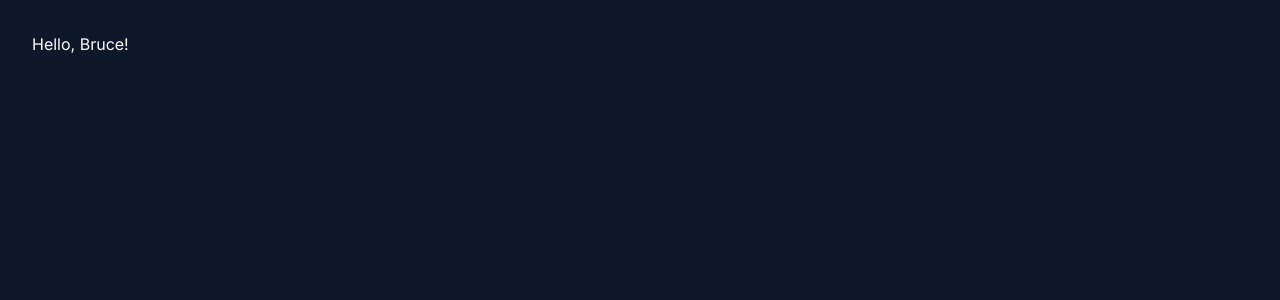
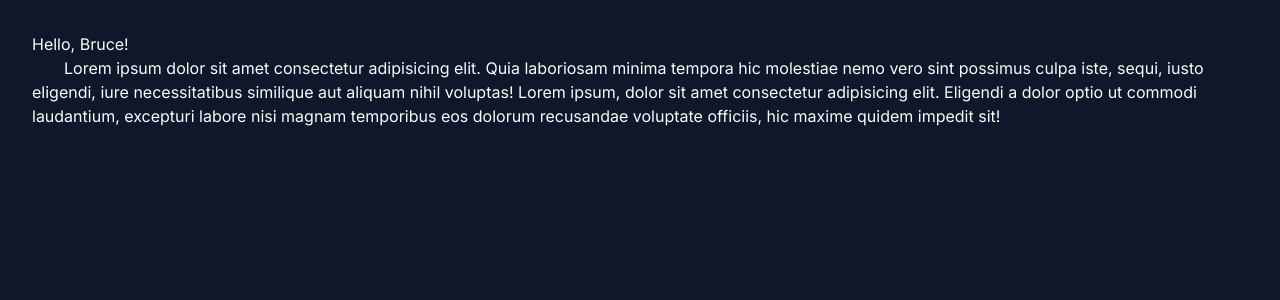
Before and after one commit to felipe7281/triatlhete-page, a Next.js app: page / in a window 1280 px wide. Shown: the top 300 px of the page. Built offline with nearby package versions, Linux system fonts and the light colour scheme.

Commit message:
learning tailwind selectors

```diff
--- a/src/app/page.tsx
+++ b/src/app/page.tsx
@@ -2,6 +2,7 @@ export default function Home() {
   return (
     <div className="p-8 bg-slate-900 h-screen">
     <h1 className=" text-zinc-50">Hello, Bruce!</h1>
+    <p className="indent-8 text-zinc-50" >Lorem ipsum dolor sit amet consectetur adipisicing elit. Quia laboriosam minima tempora hic molestiae nemo vero sint possimus culpa iste, sequi, iusto eligendi, iure necessitatibus similique aut aliquam nihil voluptas! Lorem ipsum, dolor sit amet consectetur adipisicing elit. Eligendi a dolor optio ut commodi laudantium, excepturi labore nisi magnam temporibus eos dolorum recusandae voluptate officiis, hic maxime quidem impedit sit!</p>
     </ div>
   )
 }
```
